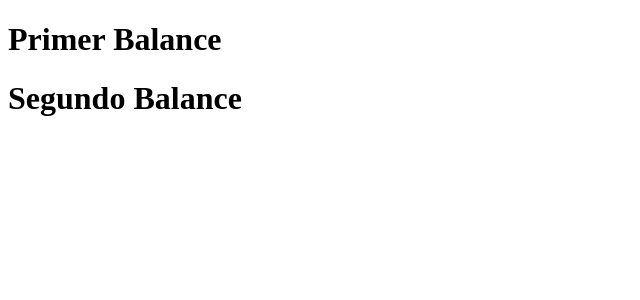
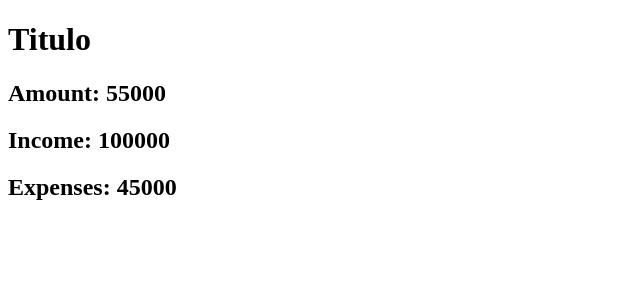
Before and after one commit to efrainlav/Angular_Expenses_Tracker, an Angular app in the folder angular17-expenses-tracker/: page / in a window 1280 px wide. Shown: the top 300 px of the page, without its empty margins (0-640 px from the left). Built offline with nearby package versions, Linux system fonts and the light colour scheme.

Commit message:
Angular: Definión y uso del atributo del componente basado en una interface - Balance -. ELM

```diff
--- a/angular17-expenses-tracker/src/app/app.component.html
+++ b/angular17-expenses-tracker/src/app/app.component.html
@@ -1,5 +1,6 @@
 <div class="content">
-  <app-balance title = "Primer Balance"/>
-  <app-balance title = "Segundo Balance"/>
+  <app-balance></app-balance>
+  <!-- <app-balance title = "Primer Balance"/>
+  <app-balance title = "Segundo Balance"/> -->
 </div>
 <!-- <router-outlet></router-outlet> -->
--- a/angular17-expenses-tracker/src/app/components/balance/balance.component.html
+++ b/angular17-expenses-tracker/src/app/components/balance/balance.component.html
@@ -1,4 +1,9 @@
 <h1>{{title}}</h1>
+<div>
+    <h2>Amount: {{balance.amount}}</h2>
+    <h2>Income: {{balance.income}}</h2>
+    <h2>Expenses: {{balance.expenses}}</h2>
+</div>
 <!-- One way binding -->
 <!-- <h1>{{title}}</h1>
 <p>balance works!</p> -->
--- a/angular17-expenses-tracker/src/app/components/balance/balance.component.ts
+++ b/angular17-expenses-tracker/src/app/components/balance/balance.component.ts
@@ -1,6 +1,8 @@
 import { Component, Input } from '@angular/core';
 import { CommonModule } from '@angular/common';
 import { FormsModule } from '@angular/forms';
+
+import { Balance } from '../../models/balance.model';
 
 @Component({
   selector: 'app-balance',
@@ -10,7 +12,12 @@ import { FormsModule } from '@angular/forms';
   styleUrl: './balance.component.scss',
 })
 export class BalanceComponent {
-  @Input() title: string = '';
+  @Input() title: string = 'Titulo';
+  @Input() balance: Balance = {
+    amount: 55_000,
+    income: 100_000,
+    expenses: 45_000,
+  };
 
   // //Variables con tipo implícito
   // title = 'This is the balance component';
--- /dev/null
+++ b/angular17-expenses-tracker/src/app/models/balance.model.ts
@@ -0,0 +1,5 @@
+export interface Balance {
+  amount: number;
+  income: number;
+  expenses: number;
+}
```
